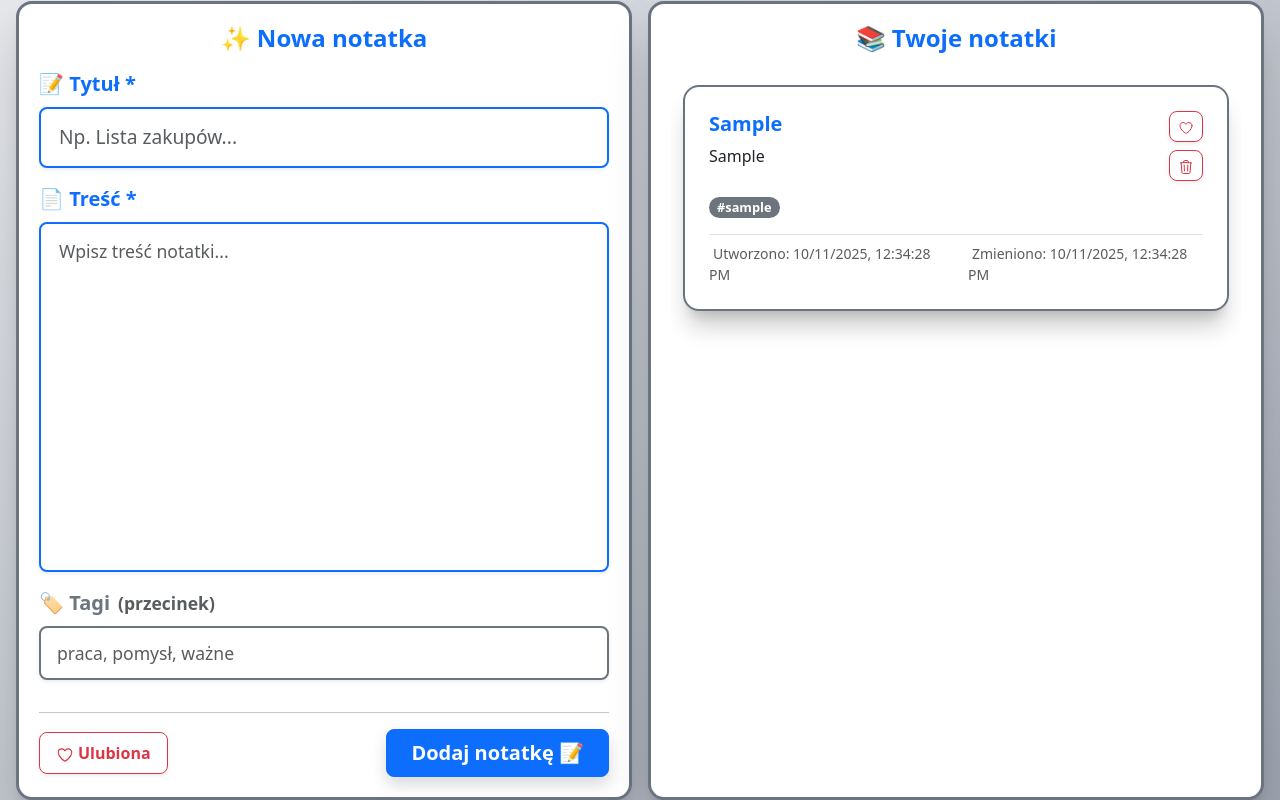
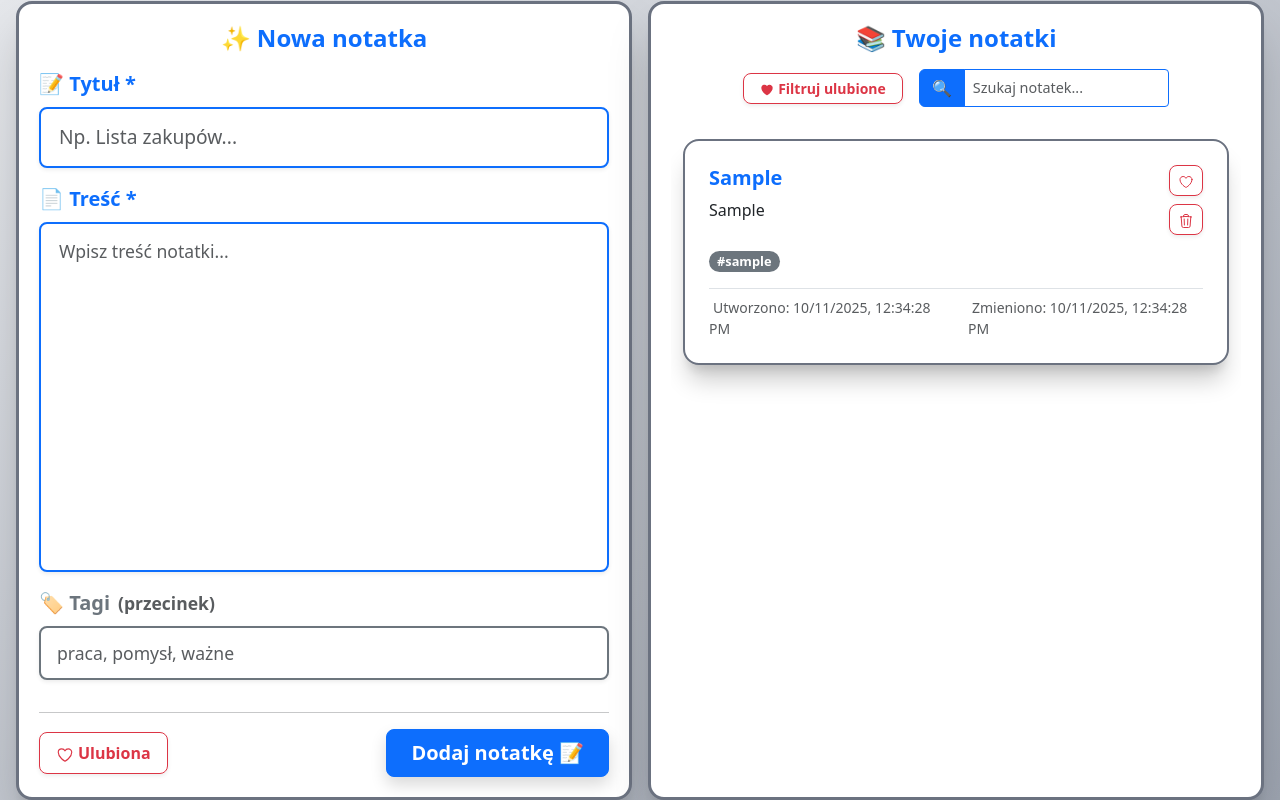
Before and after one commit to pawel2685/note-manager, a React (Vite) app: page / in a window 1280 px wide. Both pictures are taken after typing "Sample", "Sample", "Sample" into the empty fields and a click on the button "Dodaj notatkę 📝". Built offline with nearby package versions, Linux system fonts and the light colour scheme.

Commit message:
Add favourite filter and search bar (#7)

```diff
--- a/src/App.tsx
+++ b/src/App.tsx
@@ -1,6 +1,5 @@
 import AddNoteForm from './components/AddNoteForm';
 import NotesList from './components/NotesList';
-import Header from './components/Header';
 import { useNotes } from './hooks/useNotes';
 
 function App() {
--- a/src/components/NotesList.tsx
+++ b/src/components/NotesList.tsx
@@ -1,3 +1,4 @@
+import { useState } from 'react';
 import type { Note } from '../types/note';
 import { HeartIcon as HeartSolid } from '@heroicons/react/24/solid';
 import { HeartIcon as HeartOutline } from '@heroicons/react/24/outline';
@@ -15,6 +16,22 @@ function formatDate(ms: number) {
 }
 
 export default function NotesList({ notes, loading, onDelete, onToggleFav }: Props) {
+  const [showOnlyFavorites, setShowOnlyFavorites] = useState(false);
+  const [searchText, setSearchText] = useState('');
+
+  // Filtruj notatki na podstawie stanu
+  const filteredNotes = notes.filter(note => {
+    // Filtrowanie po ulubionych
+    const matchesFavorites = showOnlyFavorites ? note.isFavorite : true;
+
+    // Filtrowanie po tekście wyszukiwania
+    const matchesSearch = searchText === '' ||
+      note.title.toLowerCase().includes(searchText.toLowerCase()) ||
+      note.content.toLowerCase().includes(searchText.toLowerCase());
+
+    return matchesFavorites && matchesSearch;
+  });
+
   if (loading) {
     return (
       <div className="h-100 d-flex align-items-center justify-content-center">
@@ -40,6 +57,104 @@ export default function NotesList({ notes, loading, onDelete, onToggleFav }: Pro
     );
   }
 
+  if (showOnlyFavorites && !filteredNotes.length) {
+    return (
+      <div className="h-100">
+        <div className="h-100 bg-transparent">
+          <h2 className="h4 text-primary fw-bold text-center mb-3">
+            📚 Twoje notatki
+          </h2>
+
+          <div className="text-center mb-3">
+            <div className="d-flex justify-content-center align-items-center gap-3 flex-wrap">
+              <button
+                type="button"
+                onClick={() => setShowOnlyFavorites(!showOnlyFavorites)}
+                className="btn btn-danger btn-sm rounded-3 shadow-sm px-3 py-1 fw-bold"
+              >
+                <HeartSolid className="me-1" style={{ width: '14px', height: '14px' }} />
+                Filtruj ulubione
+              </button>
+
+              <div className="input-group" style={{ maxWidth: '250px' }}>
+                <span className="input-group-text bg-primary text-white border-primary">
+                  🔍
+                </span>
+                <input
+                  type="text"
+                  className="form-control form-control-sm border-primary"
+                  placeholder="Szukaj notatek..."
+                  value={searchText}
+                  onChange={(e) => setSearchText(e.target.value)}
+                  style={{ fontSize: '0.9rem' }}
+                />
+              </div>
+            </div>
+          </div>
+
+          <div className="d-flex align-items-center justify-content-center h-50">
+            <div className="text-center">
+              <div className="fs-1 text-muted mb-3">💔</div>
+              <h4 className="text-muted mb-2">Brak ulubionych notatek</h4>
+              <p className="text-muted">Oznacz notatki jako ulubione używając serduszka</p>
+            </div>
+          </div>
+        </div>
+      </div>
+    );
+  }
+
+  if (searchText && !filteredNotes.length) {
+    return (
+      <div className="h-100">
+        <div className="h-100 bg-transparent">
+          <h2 className="h4 text-primary fw-bold text-center mb-3">
+            📚 Twoje notatki
+          </h2>
+
+          <div className="text-center mb-3">
+            <div className="d-flex justify-content-center align-items-center gap-3 flex-wrap">
+              <button
+                type="button"
+                onClick={() => setShowOnlyFavorites(!showOnlyFavorites)}
+                className={`btn btn-sm rounded-3 shadow-sm px-3 py-1 fw-bold ${
+                  showOnlyFavorites
+                    ? 'btn-danger'
+                    : 'btn-outline-danger'
+                }`}
+              >
+                <HeartSolid className="me-1" style={{ width: '14px', height: '14px' }} />
+                Filtruj ulubione
+              </button>
+
+              <div className="input-group" style={{ maxWidth: '250px' }}>
+                <span className="input-group-text bg-primary text-white border-primary">
+                  🔍
+                </span>
+                <input
+                  type="text"
+                  className="form-control form-control-sm border-primary"
+                  placeholder="Szukaj notatek..."
+                  value={searchText}
+                  onChange={(e) => setSearchText(e.target.value)}
+                  style={{ fontSize: '0.9rem' }}
+                />
+              </div>
+            </div>
+          </div>
+
+          <div className="d-flex align-items-center justify-content-center h-50">
+            <div className="text-center">
+              <div className="fs-1 text-muted mb-3">🔍</div>
+              <h4 className="text-muted mb-2">Brak wyników wyszukiwania</h4>
+              <p className="text-muted">Nie znaleziono notatek zawierających "{searchText}"</p>
+            </div>
+          </div>
+        </div>
+      </div>
+    );
+  }
+
   return (
     <div className="h-100">
       <div className="h-100 bg-transparent">
@@ -47,9 +162,40 @@ export default function NotesList({ notes, loading, onDelete, onToggleFav }: Pro
           📚 Twoje notatki
         </h2>
 
-        <div className="overflow-auto" style={{ height: 'calc(100% - 60px)' }}>
+        <div className="text-center mb-3">
+          <div className="d-flex justify-content-center align-items-center gap-3 flex-wrap">
+            <button
+              type="button"
+              onClick={() => setShowOnlyFavorites(!showOnlyFavorites)}
+              className={`btn btn-sm rounded-3 shadow-sm px-3 py-1 fw-bold ${
+                showOnlyFavorites
+                  ? 'btn-danger'
+                  : 'btn-outline-danger'
+              }`}
+            >
+              <HeartSolid className="me-1" style={{ width: '14px', height: '14px' }} />
+              Filtruj ulubione
+            </button>
+
+            <div className="input-group" style={{ maxWidth: '250px' }}>
+              <span className="input-group-text bg-primary text-white border-primary">
+                🔍
+              </span>
+              <input
+                type="text"
+                className="form-control form-control-sm border-primary"
+                placeholder="Szukaj notatek..."
+                value={searchText}
+                onChange={(e) => setSearchText(e.target.value)}
+                style={{ fontSize: '0.9rem' }}
+              />
+            </div>
+          </div>
+        </div>
+
+        <div className="overflow-auto" style={{ height: 'calc(100% - 140px)' }}>
           <div className="row g-3" style={{ margin: 0, width: '100%' }}>
-            {notes.map(n => (
+            {filteredNotes.map(n => (
               <div key={n.id} className="col-12" style={{ paddingLeft: '0.75rem', paddingRight: '0.75rem' }}>
                 <div
                   className="card h-auto bg-white"
```
